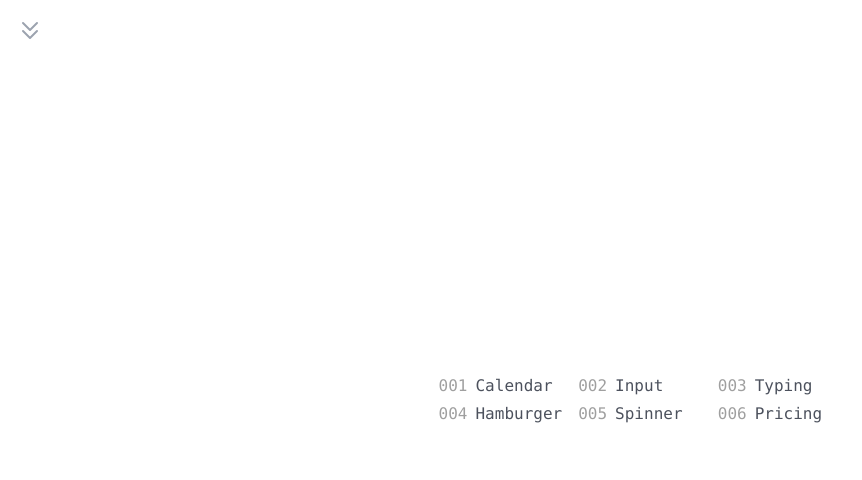
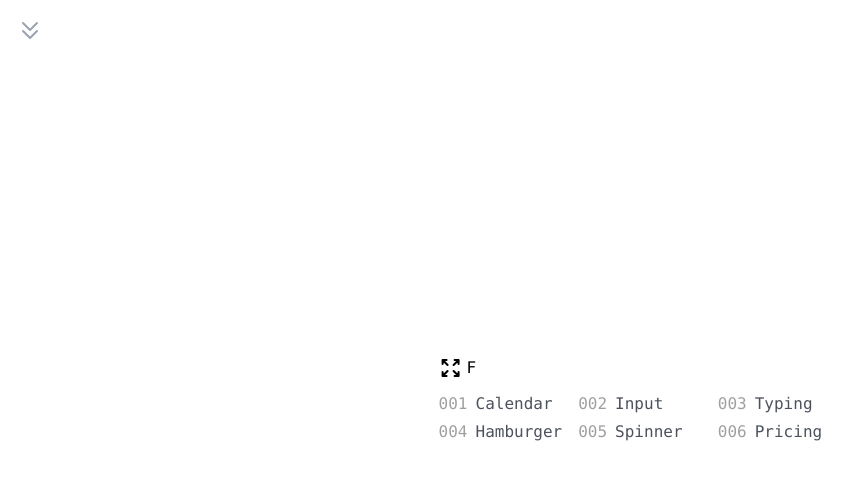
Before and after one commit to staaph/vue-components, a Vue app: page / in a window 1280 px wide. Shown: the top 480 px of the page, without its empty margins (0-862 px from the left). Built offline with nearby package versions, Linux system fonts and the light colour scheme.

Commit message:
refactor & fullscreen

```diff
--- /dev/null
+++ b/src/assets/icons/FullscreenIcon.vue
@@ -0,0 +1,16 @@
+<template>
+  <svg
+    xmlns="http://www.w3.org/2000/svg"
+    class="h-6 w-6"
+    fill="none"
+    viewBox="0 0 24 24"
+    stroke="currentColor"
+    stroke-width="2"
+  >
+    <path
+      stroke-linecap="round"
+      stroke-linejoin="round"
+      d="M4 8V4m0 0h4M4 4l5 5m11-1V4m0 0h-4m4 0l-5 5M4 16v4m0 0h4m-4 0l5-5m11 5l-5-5m5 5v-4m0 4h-4"
+    />
+  </svg>
+</template>
--- a/src/assets/index.css
+++ b/src/assets/index.css
@@ -4,6 +4,6 @@
 
 @layer base{
     body{
-    @apply dark:bg-gray-900 dark:text-white flex h-screen justify-center items-center bg-white
+    @apply dark:bg-gray-900 dark:text-white grid h-screen place-content-center bg-white
     }
 }
--- a/src/components/Calendar.vue
+++ b/src/components/Calendar.vue
@@ -51,7 +51,7 @@ const currentMonthInName = computed(() => {
 <template>
   <main class="flex justify-center">
     <div
-      class="flex flex-col rounded-b-xl shadow-gray-700 shadow-lg dark:shadow-md dark:shadow-gray-800 bg-gray-900 w-11/12"
+      class="flex flex-col rounded-b-xl shadow-gray-700 shadow-lg dark:shadow-md dark:shadow-gray-700 bg-gray-900 w-11/12"
     >
       <div
         class="bg-purple-700 flex flex-col w-full justify-center items-center p-5"
--- a/src/components/ComponentWrapper.vue
+++ b/src/components/ComponentWrapper.vue
@@ -23,9 +23,20 @@
 
 <script setup lang="ts">
 import HomeMenu from '@/components/HomeMenu.vue';
-import { useTitle } from '@vueuse/core';
+import { useTitle, useEventListener, useFullscreen } from '@vueuse/core';
 import { useRoute } from 'vue-router';
 import { works } from '@/works';
+import { ref } from 'vue';
+
+const fullscreen = useFullscreen(ref(document.querySelector('html')));
+useEventListener('keydown', (e) => {
+  if (document.activeElement === document.body) {
+    if (e.key === 'f') {
+      if (fullscreen.isFullscreen.value) fullscreen.exit();
+      else fullscreen.enter();
+    }
+  }
+});
 
 const route = useRoute();
 let no = route.path.slice(1);
--- a/src/components/HomeMenu.vue
+++ b/src/components/HomeMenu.vue
@@ -1,6 +1,8 @@
 <template>
   <main class="absolute top-4 left-4 dark:text-white text-black">
-    <div class="flex flex-row sm:flex-col gap-x-8 sm:gap-y-4">
+    <div
+      class="flex flex-row sm:flex-col gap-x-8 sm:gap-y-4 items-center justify-center"
+    >
       <div
         @click="isMenuOpen = !isMenuOpen"
         class="cursor-pointer h-8 w-8 sm:h-7 sm:w-7 text-gray-400 hover:text-gray-500 flex justify-center items-center"
@@ -32,6 +34,15 @@
           class="hover:opacity-50"
           ><GithubIcon class="sm:w-7 sm:h-7 h-8 w-8"
         /></a>
+        <a
+          v-if="work"
+          :href="`https://github.com/staaph/vue-components/tree/master/src/components/${work.name}.vue`"
+          target="_blank"
+          rel="noopener noreferrer nofollow"
+          class="text-sm text-center opacity-50 hover:opacity-100 cursor-pointer"
+        >
+          {{ work.no }}</a
+        >
       </section>
     </div>
   </main>
@@ -48,6 +59,14 @@ import Sun from '@/assets/icons/SunIcon.vue';
 import GithubIcon from '@/assets/icons/GithubIcon.vue';
 import { useDark } from '@/composables/useDark';
 import { ref, type Ref } from 'vue';
+import { useRoute } from 'vue-router';
+import { works } from '@/works';
+
+const route = useRoute();
+let no = route.path.slice(1);
+if (no.startsWith('x')) no = no.slice(1);
+const index = works.findIndex((i) => i.no === no);
+const work = works[index];
 
 const { userTheme, toggleTheme } = useDark();
 const isMenuOpen: Ref<boolean> = ref(false);
--- a/src/pages/index.vue
+++ b/src/pages/index.vue
@@ -2,6 +2,7 @@
 import { useTitle } from '@vueuse/core';
 import { onMounted } from 'vue';
 import { works } from '@/works';
+import FullscreenIcon from '@/assets/icons/FullscreenIcon.vue';
 
 onMounted(() => {
   useTitle('Components');
@@ -10,8 +11,12 @@ onMounted(() => {
 
 <template>
   <wrapper>
-    <main
-      class="grid place-content-center h-screen gap-x-4 gap-y-1 grid-cols-1 sm:grid-cols-2 lg:grid-cols-3"
+    <main class="centered">
+      <div class="mb-3 hidden md:flex items-center font-mono gap-x-1">
+        <FullscreenIcon class="h-5 w-5" />F
+      </div>
+      <section
+        class="grid gap-x-4 gap-y-1 grid-cols-1 sm:grid-cols-2 lg:grid-cols-3"
       >
         <router-link
           class="flex font-mono flex-row opacity-75 hover:opacity-100"
@@ -24,6 +29,16 @@ onMounted(() => {
             {{ work.name }}
           </p>
         </router-link>
+      </section>
     </main>
   </wrapper>
 </template>
+
+<style scoped>
+.centered {
+  position: fixed;
+  top: 50%;
+  left: 50%;
+  transform: translate(-50%, -50%);
+}
+</style>
```
Lines whose indentation alone changed are shown as unchanged.
